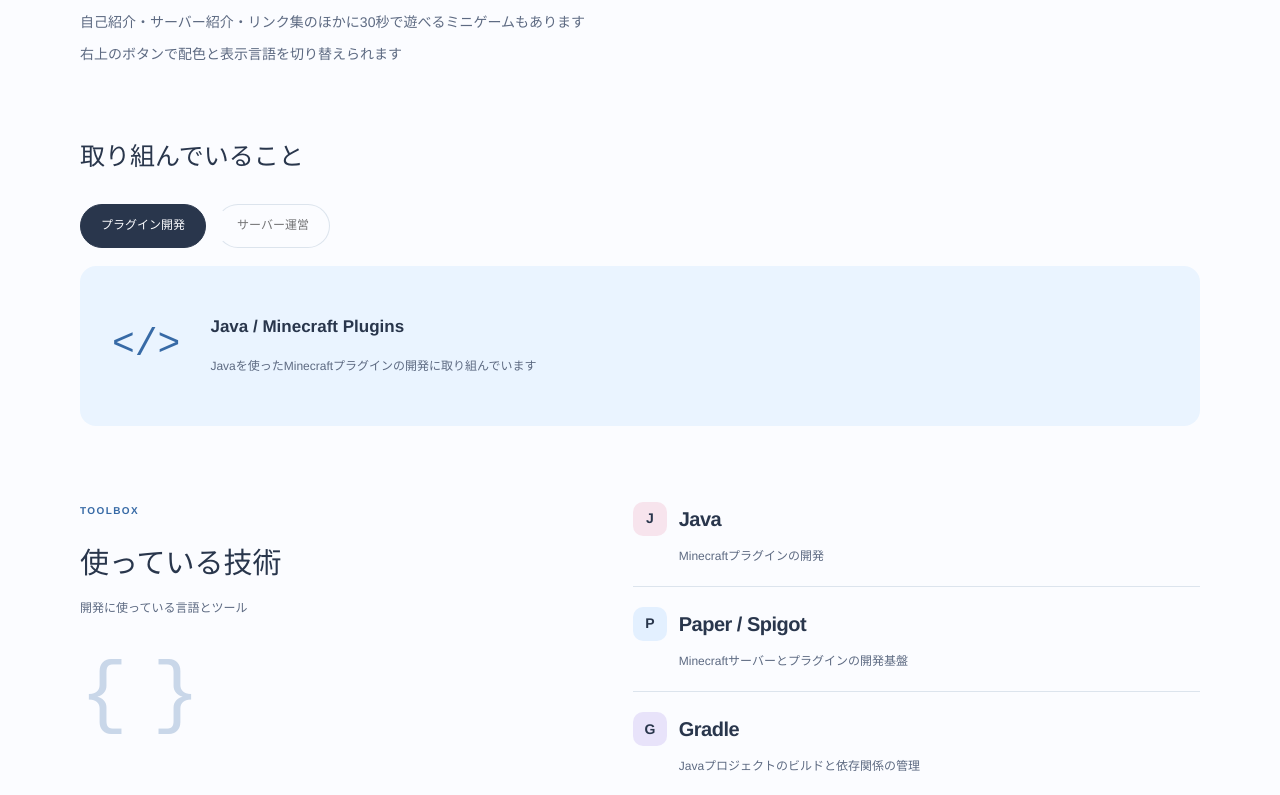
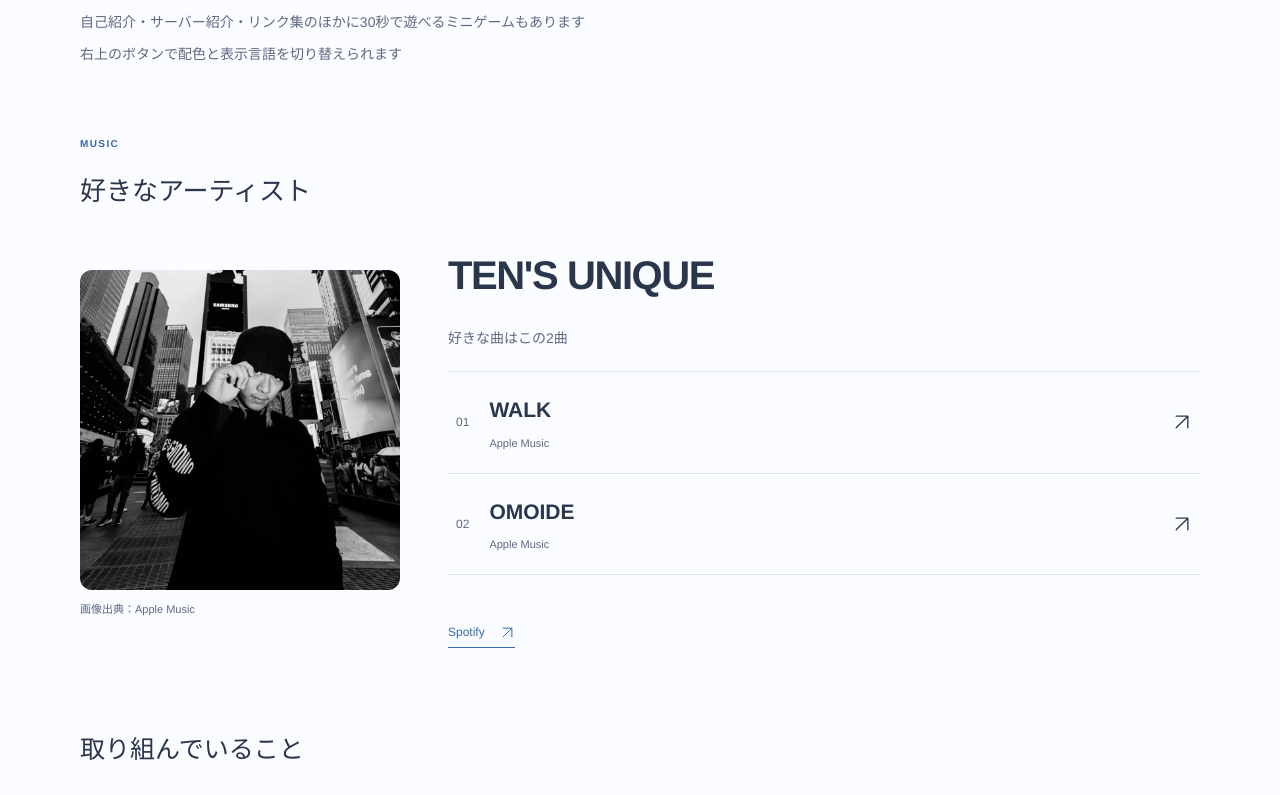
Before and after one commit to humisan/humisan.github.io, a Next.js app: page /about in a window 1280 px wide. Shown: the part 1840-2635 px from the top of the page. Built offline with nearby package versions, Linux system fonts and the light colour scheme; what @mui/material-nextjs would draw is missing.

Commit message:
自己紹介に好きなアーティストと曲の紹介を追加

```diff
--- a/app/components/PortfolioPages.tsx
+++ b/app/components/PortfolioPages.tsx
@@ -23,6 +23,13 @@ export function AboutPage() {
       <div><p className="section-label">02 / MY SERVERS</p><h2>{ja ? '参加しているサーバー' : 'Three servers. Different roles.'}</h2><p>{ja ? 'GankMCは自分がOwner / Founderを務めるPvPサーバーです\nFFAや1対1のDuelsがあるサーバーです\n立ち上げと運営を担当しています' : 'At GankMC, I’m involved as Owner and Founder. It’s a Minecraft PvP server focused on FFA and one-on-one duels, and a project I work on from the operations side.'}</p><p>{ja ? 'LzPvPではAdminとして参加しています\nFFA・Duels・Party Fightなどがある日本のPvP練習サーバーです\n日ノ本鯖ではJavaを使ったサーバー機能の開発を担当しています\n活動ページには各サーバーの紹介と参加アドレスを載せています' : 'I participate in LzPvP as an Admin. It’s a Japanese PvP practice server with FFA, duels, and party fights. At 日ノ本鯖, I’m a Dev working on server features with Java. Each server and each role is different, so I introduce them separately on the Work page.'}</p><Link href="/servers/" className="text-link">{ja ? 'サーバーでの活動を詳しく見る' : 'Explore my server projects'}<Icon name="arrow" /></Link></div>
       <div><p className="section-label">03 / DEVELOPMENT</p><h2>{ja ? '開発に使っている技術' : 'From Java to server features.'}</h2><p>{ja ? 'プラグイン開発にはJavaとPaper / Spigotを使っています\nビルドと依存関係の管理はGradleです\nサーバー側の機能を作るために使っている技術を下にまとめています' : 'Java is the language I work with. I develop Minecraft plugins for Paper and Spigot and use Gradle for builds and dependency management. Behind what players see are the server’s systems and features. My development work helps turn those into code.'}</p></div>
       <div><p className="section-label">04 / THIS LITTLE SPACE</p><h2>{ja ? 'このサイトについて' : 'A small space with a summer mood.'}</h2><p>{ja ? '活動内容と使っている技術を紹介するために作りました\nデザインは今使っているアイコンに合わせています\n自己紹介・サーバー紹介・リンク集のほかに30秒で遊べるミニゲームもあります\n右上のボタンで配色と表示言語を切り替えられます' : 'This site brings together my activities and the tools I use. Its bright, summery look comes from my icon’s blue sky, sea, and lavender hair. Alongside the projects and links, you can interact with the portrait, switch between day and night, or take a little break with a game. Feel free to explore whatever catches your eye.'}</p></div>
+    </section>
+    <section id="music" className="favorite-music" aria-labelledby="music-title">
+      <div className="music-heading"><p className="section-label">MUSIC</p><h2 id="music-title">{ja ? '好きなアーティスト' : 'Favorite artist'}</h2></div>
+      <div className="music-feature">
+        <figure className="music-photo"><Image src="/tens-unique.png" alt="TEN'S UNIQUE" width={486} height={486} sizes="(max-width: 700px) 100vw, 320px" /><figcaption><a href="https://music.apple.com/jp/artist/tens-unique/1434253818" target="_blank" rel="noopener noreferrer">{ja ? '画像出典：Apple Music' : 'Image source: Apple Music'}</a></figcaption></figure>
+        <div className="music-details"><h3>TEN&apos;S UNIQUE</h3><p className="music-caption">{ja ? '好きな曲はこの2曲' : 'My two favorites'}</p><ol className="music-tracks">{[{title:'WALK',href:'https://music.apple.com/jp/song/1520829525'},{title:'OMOIDE',href:'https://music.apple.com/jp/song/1520829572'}].map((track,index)=><li key={track.title}><a href={track.href} target="_blank" rel="noopener noreferrer" aria-label={`${track.title} — Apple Music — ${t('links.external')}`}><span className="music-track-number" aria-hidden="true">0{index+1}</span><span className="music-track-title">{track.title}<small>Apple Music</small></span><Icon name="arrow" /></a></li>)}</ol><a className="text-link" href="https://open.spotify.com/artist/0tNoGA6RfiW4j8pcLAzWNU" target="_blank" rel="noopener noreferrer" aria-label={`TEN'S UNIQUE — Spotify — ${t('links.external')}`}>Spotify<Icon name="arrow" /></a></div>
+      </div>
     </section>
     <section className="about-focus" aria-labelledby="focus-title">
       <h2 id="focus-title">{ja ? '取り組んでいること' : 'What I work on.'}</h2>
--- a/app/globals.css
+++ b/app/globals.css
@@ -434,6 +434,26 @@ body { position: relative; isolation: isolate; }
 @media (max-width: 700px) { .game-audio-controls { gap: 12px; } .game-audio-controls label { gap: 8px; } .game-audio-controls p { width: 100%; margin-left: 0; } .game-audio-controls input { width: 85px; } }
 
 .about-narrative p:not(.section-label) { white-space: pre-line; }
+.favorite-music { margin: 0 0 80px; }
+.music-heading h2 { font-size: 26px; font-weight: 550; margin: 17px 0 28px; }
+.music-feature { display: grid; grid-template-columns: minmax(0, 320px) minmax(0, 1fr); gap: 48px; align-items: center; }
+.music-photo { margin: 0; }
+.music-photo img { display: block; width: 100%; height: auto; border-radius: 12px; }
+.music-photo figcaption { margin-top: 10px; font-size: 11px; color: var(--muted); }
+.music-photo figcaption a:hover { text-decoration: underline; }
+.music-details { min-width: 0; }
+.music-details h3 { font-size: clamp(26px, 4vw, 40px); letter-spacing: -.035em; margin: 0 0 18px; }
+.music-caption { color: var(--muted); font-size: 14px; }
+.music-tracks { list-style: none; margin: 20px 0; padding: 0; }
+.music-tracks li { border-top: 1px solid var(--line); }
+.music-tracks li:last-child { border-bottom: 1px solid var(--line); }
+.music-tracks a { display: flex; align-items: center; gap: 20px; padding: 20px 8px; border-radius: 4px; }
+.music-tracks a:hover { background: var(--surface); }
+.music-track-number { color: var(--muted); font-size: 12px; }
+.music-track-title { flex: 1; font-size: 21px; font-weight: 600; }
+.music-track-title small { display: block; color: var(--muted); font-size: 11px; font-weight: 400; margin-top: 6px; }
+.music-tracks svg { width: 20px; height: 20px; }
+@media (max-width: 700px) { .favorite-music { margin-bottom: 50px; } .music-feature { grid-template-columns: minmax(0, 1fr); gap: 28px; } .music-photo { max-width: 360px; } .music-heading h2 { font-size: 23px; } }
 
 /* MUI controls keep the site's spacing and summer palette. */
 .language-switch button { border: 0; border-radius: 10px !important; }
```
Also changed, not shown: public/tens-unique.png (added).
